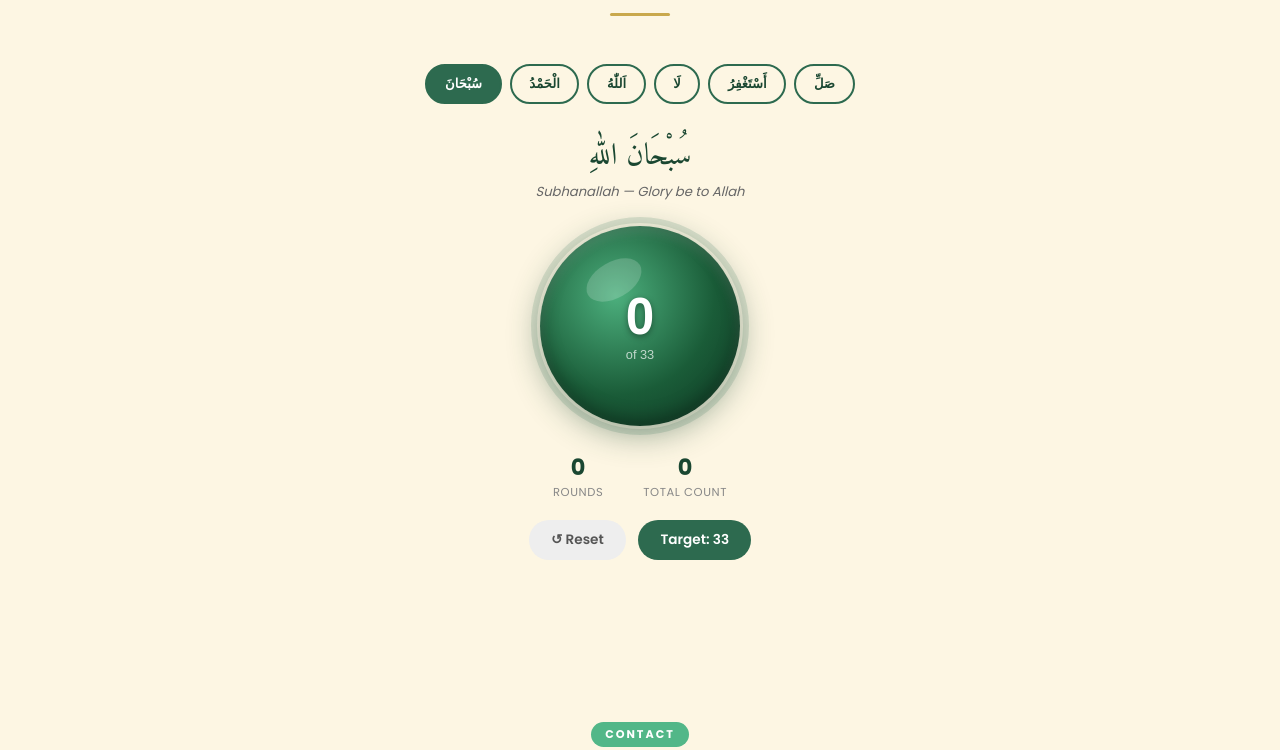
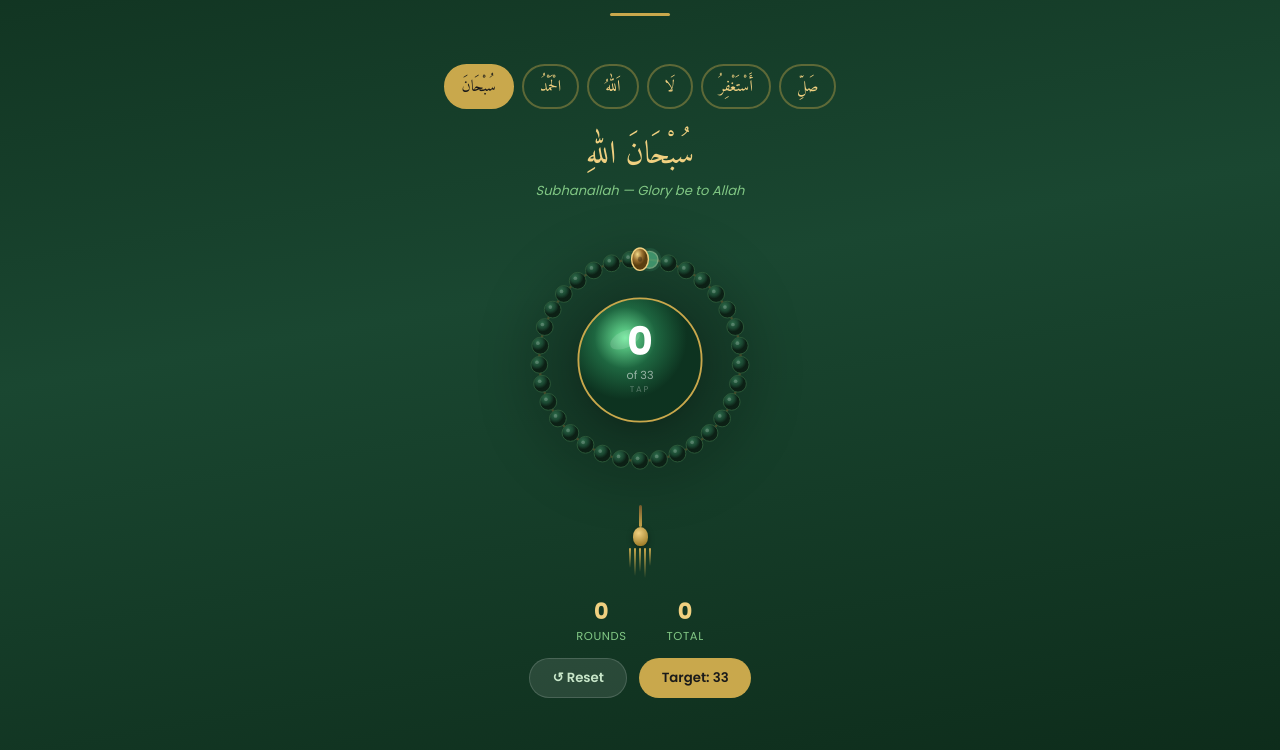
Before and after one commit to Ayazans077/husainiya-masjid-website, a plain HTML site: page index.html in a window 1280 px wide. Shown: the part 7977-8727 px from the top of the page. Drawn offline with Linux system fonts and the light colour scheme; no server answers; a web font is replaced by a local one.

Commit message:
Refactor tasbeeh styles and improve layout

```diff
--- a/index.html
+++ b/index.html
@@ -1088,125 +1088,65 @@
     .qibla-dua .arabic-dua { font-family: 'Amiri', serif; font-size: 1.2rem; color: var(--gold-light); display: block; margin-bottom: 0.4rem; }
 
     /* ── TASBEEH ── */
-    #tasbeeh { background: var(--cream); padding: 5rem 1.5rem; }
-    .tasbeeh-inner { max-width: 560px; margin: 0 auto; text-align: center; }
-
-    /* Dhikr selector tabs */
-    .tasbeeh-tabs {
-      display: flex; flex-wrap: wrap; justify-content: center; gap: 0.5rem;
-      margin-bottom: 2rem;
-    }
+    #tasbeeh { background: linear-gradient(170deg,#0d2b1a,#1a4731 50%,#0d2b1a); padding: 5rem 1.5rem; }
+    .tasbeeh-inner { max-width: 480px; margin: 0 auto; text-align: center; }
+
+    /* Dhikr tabs */
+    .tasbeeh-tabs { display:flex; flex-wrap:wrap; justify-content:center; gap:0.5rem; margin-bottom:1.5rem; }
     .tasbeeh-tab {
-      padding: 0.5rem 1.1rem; border-radius: 30px; border: 2px solid var(--green-mid);
-      background: transparent; color: var(--green-dark); font-size: 0.82rem;
-      font-weight: 600; cursor: pointer; transition: all 0.2s; font-family: 'Poppins', sans-serif;
-    }
-    .tasbeeh-tab.active {
-      background: var(--green-mid); color: #fff; border-color: var(--green-mid);
-    }
-    .tasbeeh-tab:hover:not(.active) { background: rgba(45,106,79,0.1); }
-
-    /* Big bead button */
-    .tasbeeh-bead-wrap { position: relative; margin: 0 auto 1.5rem; width: 200px; height: 200px; }
-    .tasbeeh-bead {
-      width: 200px; height: 200px; border-radius: 50%;
-      background: radial-gradient(circle at 38% 35%, #4caf7d, #1a5c38 55%, #0d3320);
-      box-shadow:
-        0 8px 32px rgba(26,71,49,0.45),
-        inset 0 -6px 18px rgba(0,0,0,0.3),
-        inset 0 6px 12px rgba(255,255,255,0.15);
-      border: none; cursor: pointer;
-      display: flex; align-items: center; justify-content: center;
-      flex-direction: column; gap: 0.3rem;
-      transition: transform 0.08s ease, box-shadow 0.08s ease;
-      position: relative; overflow: hidden;
-      -webkit-tap-highlight-color: transparent;
-      user-select: none;
-    }
-    .tasbeeh-bead::before {
-      content: '';
-      position: absolute; top: 18%; left: 22%;
-      width: 30%; height: 18%;
-      background: rgba(255,255,255,0.18);
-      border-radius: 50%;
-      transform: rotate(-30deg);
-    }
-    .tasbeeh-bead:active, .tasbeeh-bead.tapped {
-      transform: scale(0.93);
-      box-shadow: 0 3px 14px rgba(26,71,49,0.5), inset 0 -3px 10px rgba(0,0,0,0.35), inset 0 3px 8px rgba(255,255,255,0.1);
-    }
-    .tasbeeh-count-num {
-      font-size: 3.2rem; font-weight: 700; color: #fff; line-height: 1;
-      text-shadow: 0 2px 6px rgba(0,0,0,0.4);
-    }
-    .tasbeeh-count-of {
-      font-size: 0.8rem; color: rgba(255,255,255,0.7);
-    }
-
-    /* Ripple */
-    .tasbeeh-ripple {
-      position: absolute; border-radius: 50%;
-      background: rgba(255,255,255,0.25);
-      transform: scale(0); pointer-events: none;
-      animation: tb-ripple 0.5s ease-out forwards;
-    }
-    @keyframes tb-ripple {
-      to { transform: scale(4); opacity: 0; }
-    }
-
-    /* Progress ring */
-    .tasbeeh-ring-wrap {
-      position: absolute; inset: -12px; pointer-events: none;
-    }
-    .tasbeeh-ring-svg { width: 100%; height: 100%; transform: rotate(-90deg); }
-    .tasbeeh-ring-track { fill: none; stroke: rgba(45,106,79,0.15); stroke-width: 6; }
-    .tasbeeh-ring-fill  {
-      fill: none; stroke: var(--gold); stroke-width: 6;
-      stroke-linecap: round;
-      transition: stroke-dashoffset 0.3s ease;
-    }
-
-    /* Dhikr Arabic text */
-    .tasbeeh-dhikr-ar {
-      font-family: 'Amiri', serif; font-size: 1.9rem;
-      color: var(--green-dark); margin-bottom: 0.2rem; line-height: 1.4;
-    }
-    .tasbeeh-dhikr-en {
-      font-size: 0.82rem; color: #666; margin-bottom: 1.5rem; font-style: italic;
-    }
-
-    /* Total + controls */
-    .tasbeeh-totals {
-      display: flex; justify-content: center; gap: 2.5rem; margin: 1.2rem 0;
-    }
-    .tb-stat { text-align: center; }
-    .tb-stat .tb-val { font-size: 1.4rem; font-weight: 700; color: var(--green-dark); }
-    .tb-stat .tb-lbl { font-size: 0.72rem; color: #888; text-transform: uppercase; letter-spacing: 0.05em; }
-
-    .tasbeeh-controls {
-      display: flex; gap: 0.75rem; justify-content: center; margin-top: 1.2rem;
-    }
-    .tb-btn {
-      padding: 0.6rem 1.4rem; border-radius: 30px; border: none; cursor: pointer;
-      font-weight: 600; font-size: 0.85rem; transition: all 0.2s; font-family: 'Poppins', sans-serif;
-    }
-    .tb-btn-reset { background: #eee; color: #555; }
-    .tb-btn-reset:hover { background: #ddd; }
-    .tb-btn-target { background: var(--green-mid); color: #fff; }
-    .tb-btn-target:hover { background: var(--green-dark); }
-
-    /* Completion flash */
+      padding:0.4rem 1rem; border-radius:30px; border:2px solid rgba(201,168,76,0.4);
+      background:transparent; color:var(--gold-light); font-family:'Amiri',serif; font-size:1rem;
+      cursor:pointer; transition:all 0.2s;
+    }
+    .tasbeeh-tab.active { background:var(--gold); color:#1a1a1a; border-color:var(--gold); }
+    .tasbeeh-tab:hover:not(.active) { background:rgba(201,168,76,0.1); }
+
+    /* Dhikr text */
+    .tasbeeh-dhikr-ar { font-family:'Amiri',serif; font-size:2rem; color:var(--gold-light); margin:0.5rem 0 0.2rem; line-height:1.4; }
+    .tasbeeh-dhikr-en { font-size:0.82rem; color:#81c784; margin-bottom:1.2rem; font-style:italic; }
+
+    /* SVG ring wrap */
+    .tb-svg-wrap {
+      display:inline-block; cursor:pointer;
+      -webkit-tap-highlight-color:transparent; user-select:none;
+      filter: drop-shadow(0 8px 24px rgba(0,0,0,0.5));
+    }
+    .tb-svg-wrap:active #tb-centre { transform:scale(0.94); transform-origin:150px 150px; }
+    #tb-ring-svg { display:block; overflow:visible; }
+
+    /* Bead pulse for the next-to-count bead */
+    @keyframes tb-next-pulse { 0%,100%{opacity:1} 50%{opacity:0.5} }
+    .tb-next-bead { animation:tb-next-pulse 1.3s ease-in-out infinite; }
+
+    /* Tassel */
+    .tb-tassel { display:flex; flex-direction:column; align-items:center; margin-top:-2px; }
+    .tb-tassel-cord  { width:3px; height:22px; background:linear-gradient(#7a5c2e,#c9a84c); border-radius:2px; }
+    .tb-tassel-knot  { width:15px; height:19px; border-radius:50% 50% 45% 45%; background:radial-gradient(circle at 38% 32%, #f0d080, #8B6914); box-shadow:0 2px 6px rgba(0,0,0,0.4); }
+    .tb-tassel-fringe { display:flex; gap:3px; margin-top:2px; }
+    .tb-tassel-fringe span { display:block; width:2px; border-radius:1px; background:linear-gradient(#c9a84c,transparent); }
+
+    /* Stats */
+    .tasbeeh-totals { display:flex; justify-content:center; gap:2.5rem; margin:1rem 0 0.5rem; }
+    .tb-stat { text-align:center; }
+    .tb-stat .tb-val { font-size:1.4rem; font-weight:700; color:var(--gold-light); }
+    .tb-stat .tb-lbl { font-size:0.72rem; color:#81c784; text-transform:uppercase; letter-spacing:0.05em; }
+
+    /* Controls */
+    .tasbeeh-controls { display:flex; gap:0.75rem; justify-content:center; margin-top:0.8rem; }
+    .tb-btn { padding:0.55rem 1.4rem; border-radius:30px; border:none; cursor:pointer; font-weight:600; font-size:0.83rem; transition:all 0.2s; font-family:'Poppins',sans-serif; }
+    .tb-btn-reset  { background:rgba(255,255,255,0.1); color:#c8e6c9; border:1px solid rgba(255,255,255,0.15); }
+    .tb-btn-reset:hover  { background:rgba(255,255,255,0.18); }
+    .tb-btn-target { background:var(--gold); color:#1a1a1a; }
+    .tb-btn-target:hover { background:var(--gold-light); }
+
+    /* Completion banner */
     .tasbeeh-complete {
-      display: none; margin-top: 1rem;
-      padding: 0.8rem 1.5rem; border-radius: 12px;
-      background: linear-gradient(135deg, #1a5c38, #2d6a4f);
-      color: #fff; font-size: 0.9rem; animation: tb-pop 0.4s ease;
-    }
-    .tasbeeh-complete .tc-ar {
-      font-family: 'Amiri', serif; font-size: 1.3rem; display: block;
-      color: var(--gold-light); margin-bottom: 0.2rem;
-    }
-    @keyframes tb-pop { from { transform: scale(0.8); opacity: 0; } to { transform: scale(1); opacity: 1; } }
+      display:none; margin-top:1rem; padding:0.8rem 1.5rem; border-radius:12px;
+      background:linear-gradient(135deg,rgba(201,168,76,0.2),rgba(201,168,76,0.06));
+      border:1px solid rgba(201,168,76,0.4); color:#fff; font-size:0.9rem; animation:tb-pop 0.4s ease;
+    }
+    .tasbeeh-complete .tc-ar { font-family:'Amiri',serif; font-size:1.4rem; display:block; color:var(--gold-light); margin-bottom:0.2rem; }
+    @keyframes tb-pop { from{transform:scale(0.8);opacity:0;} to{transform:scale(1);opacity:1;} }
 
     /* ── FOOTER ── */
     footer { background: #0d2b1a; color: #a5d6a7; text-align: center; padding: 2.5rem 1.5rem; }
@@ -1744,37 +1684,85 @@
       <!-- Dhikr selector -->
       <div class="tasbeeh-tabs" id="tasbeeh-tabs"></div>
 
-      <!-- Arabic + translation -->
+      <!-- Arabic dhikr text -->
       <div class="tasbeeh-dhikr-ar" id="tb-dhikr-ar">سُبْحَانَ اللّٰهِ</div>
       <div class="tasbeeh-dhikr-en" id="tb-dhikr-en">Subhanallah — Glory be to Allah</div>
 
-      <!-- Bead / tap button -->
-      <div class="tasbeeh-bead-wrap">
-        <!-- Progress ring SVG -->
-        <div class="tasbeeh-ring-wrap">
-          <svg class="tasbeeh-ring-svg" viewBox="0 0 224 224">
-            <circle class="tasbeeh-ring-track" cx="112" cy="112" r="106"/>
-            <circle class="tasbeeh-ring-fill"  cx="112" cy="112" r="106"
-              id="tb-ring" stroke-dasharray="666" stroke-dashoffset="666"/>
-          </svg>
+      <!-- SVG bead ring — tap centre to count -->
+      <div class="tb-svg-wrap" id="tb-svg-wrap" onclick="tbTap()">
+        <svg id="tb-ring-svg" viewBox="0 0 300 300" width="280" height="280">
+          <defs>
+            <radialGradient id="tbg-centre" cx="38%" cy="32%">
+              <stop offset="0%"   stop-color="#6ee89a"/>
+              <stop offset="50%"  stop-color="#1e6640"/>
+              <stop offset="100%" stop-color="#0d3320"/>
+            </radialGradient>
+            <radialGradient id="tbg-on" cx="35%" cy="28%">
+              <stop offset="0%"   stop-color="#f8e090"/>
+              <stop offset="55%"  stop-color="#c9a84c"/>
+              <stop offset="100%" stop-color="#7a5010"/>
+            </radialGradient>
+            <radialGradient id="tbg-off" cx="35%" cy="28%">
+              <stop offset="0%"   stop-color="#2e6b4a"/>
+              <stop offset="60%"  stop-color="#1a4731"/>
+              <stop offset="100%" stop-color="#0c2015"/>
+            </radialGradient>
+            <radialGradient id="tbg-imam" cx="35%" cy="28%">
+              <stop offset="0%"   stop-color="#f0d888"/>
+              <stop offset="55%"  stop-color="#9a7030"/>
+              <stop offset="100%" stop-color="#5a3e10"/>
+            </radialGradient>
+            <filter id="tbf-glow">
+              <feGaussianBlur stdDeviation="2" result="b"/>
+              <feMerge><feMergeNode in="b"/><feMergeNode in="SourceGraphic"/></feMerge>
+            </filter>
+          </defs>
+
+          <!-- String -->
+          <circle cx="150" cy="150" r="108" fill="none" stroke="#7a5c2e" stroke-width="2.5" opacity="0.5"/>
+
+          <!-- Beads injected by JS -->
+          <g id="tb-beads-g"></g>
+
+          <!-- Imam bead (top marker) -->
+          <ellipse cx="150" cy="42" rx="9" ry="12" fill="url(#tbg-imam)" stroke="#f0d080" stroke-width="1.5"/>
+          <ellipse cx="150" cy="42" rx="2.2" ry="2.8" fill="rgba(0,0,0,0.3)"/>
+
+          <!-- Centre tap button -->
+          <circle id="tb-centre" cx="150" cy="150" r="66"
+            fill="url(#tbg-centre)" stroke="#c9a84c" stroke-width="2"
+            style="transition:transform 0.08s;"/>
+          <!-- Shine -->
+          <ellipse cx="134" cy="128" rx="17" ry="9" fill="rgba(255,255,255,0.13)" transform="rotate(-25,134,128)"/>
+
+          <!-- Count number -->
+          <text id="tb-num-text" x="150" y="145" text-anchor="middle"
+            fill="white" font-size="42" font-weight="700" font-family="Poppins,sans-serif"
+            style="pointer-events:none;">0</text>
+          <text id="tb-of-text" x="150" y="170" text-anchor="middle"
+            fill="rgba(255,255,255,0.55)" font-size="12" font-family="Poppins,sans-serif"
+            style="pointer-events:none;">of 33</text>
+          <text x="150" y="184" text-anchor="middle"
+            fill="rgba(255,255,255,0.3)" font-size="9" font-family="Poppins,sans-serif"
+            letter-spacing="2" style="pointer-events:none;">TAP</text>
+        </svg>
+      </div>
+
+      <!-- Tassel -->
+      <div class="tb-tassel">
+        <div class="tb-tassel-cord"></div>
+        <div class="tb-tassel-knot"></div>
+        <div class="tb-tassel-fringe">
+          <span style="height:20px"></span><span style="height:28px"></span>
+          <span style="height:24px"></span><span style="height:30px"></span>
+          <span style="height:18px"></span>
         </div>
-        <!-- The bead itself -->
-        <button class="tasbeeh-bead" id="tasbeeh-bead" onclick="tbTap(event)" aria-label="Tap to count">
-          <div class="tasbeeh-count-num" id="tb-num">0</div>
-          <div class="tasbeeh-count-of" id="tb-of">of 33</div>
-        </button>
       </div>
 
       <!-- Stats -->
       <div class="tasbeeh-totals">
-        <div class="tb-stat">
-          <div class="tb-val" id="tb-rounds">0</div>
-          <div class="tb-lbl">Rounds</div>
-        </div>
-        <div class="tb-stat">
-          <div class="tb-val" id="tb-total">0</div>
-          <div class="tb-lbl">Total Count</div>
-        </div>
+        <div class="tb-stat"><div class="tb-val" id="tb-rounds">0</div><div class="tb-lbl">Rounds</div></div>
+        <div class="tb-stat"><div class="tb-val" id="tb-total">0</div><div class="tb-lbl">Total</div></div>
       </div>
 
       <!-- Controls -->
@@ -1783,7 +1771,7 @@
         <button class="tb-btn tb-btn-target" onclick="tbCycleTarget()" id="tb-target-btn">Target: 33</button>
       </div>
 
-      <!-- Completion message -->
+      <!-- Completion banner -->
       <div class="tasbeeh-complete" id="tb-complete">
         <span class="tc-ar">مَاشَاءَ اللّٰهُ</span>
         MashaAllah! One round complete 🌟
@@ -2581,125 +2569,145 @@
 }
 
 // ═══════════════════════════════════════════════════════════
-//  DIGITAL TASBEEH
+//  DIGITAL TASBEEH — tap to count, SVG bead ring
 // ═══════════════════════════════════════════════════════════
 const DHIKR_LIST = [
-  { ar: 'سُبْحَانَ اللّٰهِ',         en: 'Subhanallah — Glory be to Allah',          color: '#2d6a4f' },
-  { ar: 'الْحَمْدُ لِلّٰهِ',          en: 'Alhamdulillah — All praise be to Allah',   color: '#1a5c38' },
-  { ar: 'اَللّٰهُ اَكْبَرُ',          en: 'Allahu Akbar — Allah is the Greatest',      color: '#0d3320' },
-  { ar: 'لَا إِلٰهَ إِلَّا اللّٰهُ',  en: 'La ilaha illallah — There is no god but Allah', color: '#2d4a6a' },
-  { ar: 'أَسْتَغْفِرُ اللّٰهَ',       en: 'Astaghfirullah — I seek forgiveness',      color: '#5c3a1e' },
-  { ar: 'صَلِّ عَلَى النَّبِيِّ',     en: 'Salawat — Send blessings on the Prophet', color: '#4a2d6a' },
+  { ar:'سُبْحَانَ اللّٰهِ',         en:'Subhanallah — Glory be to Allah' },
+  { ar:'الْحَمْدُ لِلّٰهِ',          en:'Alhamdulillah — All praise be to Allah' },
+  { ar:'اَللّٰهُ اَكْبَرُ',          en:'Allahu Akbar — Allah is the Greatest' },
+  { ar:'لَا إِلٰهَ إِلَّا اللّٰهُ', en:'La ilaha illallah — No god but Allah' },
+  { ar:'أَسْتَغْفِرُ اللّٰهَ',       en:'Astaghfirullah — I seek forgiveness' },
+  { ar:'صَلِّ عَلَى النَّبِيِّ',     en:'Salawat — Blessings on the Prophet ﷺ' },
 ];
-
 const TB_TARGETS = [33, 99, 100];
-let tbCount     = 0;
-let tbRounds    = 0;
-let tbTotal     = 0;
-let tbTargetIdx = 0;
-let tbDhikrIdx  = 0;
-
-const CIRCUMFERENCE = 2 * Math.PI * 106; // ~666
-
+const TB_SVG_NS  = 'http://www.w3.org/2000/svg';
+const TB_CX = 150, TB_CY = 150, TB_R = 108;
+
+let tbCount=0, tbRounds=0, tbTotal=0, tbTargetIdx=0, tbDhikrIdx=0;
+let tbBeadEls = [];
+
+// ── Build dhikr tabs ───────────────────────────────────────
 function tbInit() {
   const tabs = document.getElementById('tasbeeh-tabs');
-  DHIKR_LIST.forEach((d, i) => {
+  DHIKR_LIST.forEach((d,i) => {
     const btn = document.createElement('button');
-    btn.className = 'tasbeeh-tab' + (i === 0 ? ' active' : '');
-    btn.textContent = d.ar.split(' ')[0]; // short label
-    btn.onclick = () => tbSelectDhikr(i);
+    btn.className = 'tasbeeh-tab'+(i===0?' active':'');
+    btn.textContent = d.ar.split(' ')[0];
+    btn.onclick = e => { e.stopPropagation(); tbSelectDhikr(i); };
     tabs.appendChild(btn);
   });
-  tbUpdateRing();
-}
-
+  tbBuildBeads(TB_TARGETS[0]);
+}
+
+// ── Draw N beads around the SVG ring ──────────────────────
+function tbBuildBeads(n) {
+  const g = document.getElementById('tb-beads-g');
+  g.innerHTML = '';
+  tbBeadEls = [];
+  const r = n<=33 ? 9 : (n<=99 ? 5 : 4.5);
+  for (let i=0; i<n; i++) {
+    const angle = ((i+0.5)/n)*2*Math.PI - Math.PI/2;
+    const x = TB_CX + TB_R*Math.cos(angle);
+    const y = TB_CY + TB_R*Math.sin(angle);
+    // Glow halo
+    const halo = document.createElementNS(TB_SVG_NS,'circle');
+    halo.setAttribute('cx',x); halo.setAttribute('cy',y); halo.setAttribute('r',r+3.5);
+    halo.setAttribute('fill','rgba(201,168,76,0)');
+    g.appendChild(halo);
+    // Main bead
+    const c = document.createElementNS(TB_SVG_NS,'circle');
+    c.setAttribute('cx',x); c.setAttribute('cy',y); c.setAttribute('r',r);
+    c.setAttribute('fill','url(#tbg-off)'); c.setAttribute('stroke','#2d5a3a'); c.setAttribute('stroke-width','1');
+    g.appendChild(c);
+    // Shine
+    const sh = document.createElementNS(TB_SVG_NS,'circle');
+    sh.setAttribute('cx',x-r*0.28); sh.setAttribute('cy',y-r*0.3); sh.setAttribute('r',r*0.22);
+    sh.setAttribute('fill','rgba(255,255,255,0.2)'); sh.setAttribute('pointer-events','none');
+    g.appendChild(sh);
+    tbBeadEls.push({c, halo});
+  }
+  tbRefreshBeads();
+  tbRefreshText();
+}
+
+// ── Paint beads gold/dim/next ──────────────────────────────
+function tbRefreshBeads() {
+  tbBeadEls.forEach(({c,halo},i) => {
+    c.classList.remove('tb-next-bead');
+    if (i < tbCount) {
+      c.setAttribute('fill','url(#tbg-on)'); c.setAttribute('stroke','#f0d080'); c.setAttribute('stroke-width','1.5');
+      c.setAttribute('filter','url(#tbf-glow)'); halo.setAttribute('fill','rgba(201,168,76,0.2)');
+    } else if (i===tbCount) {
+      c.setAttribute('fill','#52b788'); c.setAttribute('stroke','#a5d6a7'); c.setAttribute('stroke-width','1.5');
+      c.removeAttribute('filter'); halo.setAttribute('fill','rgba(82,183,136,0.15)');
+      c.classList.add('tb-next-bead');
+    } else {
+      c.setAttribute('fill','url(#tbg-off)'); c.setAttribute('stroke','#2d5a3a'); c.setAttribute('stroke-width','1');
+      c.removeAttribute('filter'); halo.setAttribute('fill','rgba(201,168,76,0)');
+    }
+  });
+}
+
+// ── Update centre text & stats ─────────────────────────────
+function tbRefreshText() {
+  const n = TB_TARGETS[tbTargetIdx];
+  document.getElementById('tb-num-text').textContent = tbCount;
+  document.getElementById('tb-of-text').textContent  = 'of '+n;
+  document.getElementById('tb-total').textContent    = tbTotal;
+  document.getElementById('tb-rounds').textContent   = tbRounds;
+  document.getElementById('tb-target-btn').textContent = 'Target: '+n;
+}
+
+// ── Tap handler ────────────────────────────────────────────
+let tbCooldown = false;
+function tbTap() {
+  if (tbCooldown) return;
+  tbCooldown = true;
+  setTimeout(()=>tbCooldown=false, 70);
+
+  tbCount++; tbTotal++;
+  if (navigator.vibrate) navigator.vibrate(16);
+  tbRefreshBeads(); tbRefreshText();
+
+  const n = TB_TARGETS[tbTargetIdx];
+  if (tbCount >= n) {
+    tbRounds++; tbCount=0;
+    tbRefreshBeads(); tbRefreshText();
+    const comp = document.getElementById('tb-complete');
+    comp.style.display='block';
+    setTimeout(()=>comp.style.display='none', 2800);
+  }
+}
+
+// ── Switch dhikr ───────────────────────────────────────────
 function tbSelectDhikr(idx) {
-  tbDhikrIdx = idx;
-  document.querySelectorAll('.tasbeeh-tab').forEach((t, i) => {
-    t.classList.toggle('active', i === idx);
-  });
+  tbDhikrIdx=idx;
+  document.querySelectorAll('.tasbeeh-tab').forEach((t,i)=>t.classList.toggle('active',i===idx));
   document.getElementById('tb-dhikr-ar').textContent = DHIKR_LIST[idx].ar;
   document.getElementById('tb-dhikr-en').textContent = DHIKR_LIST[idx].en;
-  document.getElementById('tb-complete').style.display = 'none';
-  tbReset(false); // reset count but keep total across dhikrs
-}
-
-function tbTap(evt) {
-  const bead = document.getElementById('tasbeeh-bead');
-  // Ripple effect
-  const rect = bead.getBoundingClientRect();
-  const cx = (evt.clientX || rect.left + rect.width/2) - rect.left;
-  const cy = (evt.clientY || rect.top  + rect.height/2) - rect.top;
-  const ripple = document.createElement('span');
-  ripple.className = 'tasbeeh-ripple';
-  ripple.style.cssText = `left:${cx}px;top:${cy}px;width:60px;height:60px;margin-left:-30px;margin-top:-30px;`;
-  bead.appendChild(ripple);
-  setTimeout(() => ripple.remove(), 520);
-
-  // Tap animation
-  bead.classList.add('tapped');
-  setTimeout(() => bead.classList.remove('tapped'), 100);
-
-  // Count
-  tbCount++;
-  tbTotal++;
-  const target = TB_TARGETS[tbTargetIdx];
-
-  document.getElementById('tb-num').textContent = tbCount;
-  document.getElementById('tb-total').textContent = tbTotal;
-
-  // Vibrate
-  if (navigator.vibrate) navigator.vibrate(18);
-
-  tbUpdateRing();
-
-  if (tbCount >= target) {
-    tbRounds++;
-    document.getElementById('tb-rounds').textContent = tbRounds;
-    tbCount = 0;
-    document.getElementById('tb-num').textContent = 0;
-    tbUpdateRing();
-    // Show completion flash
-    const comp = document.getElementById('tb-complete');
-    comp.style.display = 'block';
-    setTimeout(() => { comp.style.display = 'none'; }, 2800);
-  }
-}
-
-function tbUpdateRing() {
-  const target = TB_TARGETS[tbTargetIdx];
-  const progress = Math.min(tbCount / target, 1);
-  const offset = CIRCUMFERENCE * (1 - progress);
-  document.getElementById('tb-ring').style.strokeDashoffset = offset;
-  document.getElementById('tb-of').textContent = `of ${target}`;
-}
-
-function tbReset(resetTotal = true) {
-  tbCount = 0;
-  tbRounds = 0;
-  if (resetTotal) tbTotal = 0;
-  document.getElementById('tb-num').textContent = 0;
-  document.getElementById('tb-rounds').textContent = 0;
-  if (resetTotal) document.getElementById('tb-total').textContent = 0;
-  document.getElementById('tb-complete').style.display = 'none';
-  tbUpdateRing();
-}
-
+  document.getElementById('tb-complete').style.display='none';
+  tbCount=0; tbRounds=0; tbRefreshBeads(); tbRefreshText();
+}
+
+// ── Cycle target 33→99→100 ─────────────────────────────────
 function tbCycleTarget() {
-  tbTargetIdx = (tbTargetIdx + 1) % TB_TARGETS.length;
-  const target = TB_TARGETS[tbTargetIdx];
-  document.getElementById('tb-target-btn').textContent = `Target: ${target}`;
-  tbCount = 0;
-  document.getElementById('tb-num').textContent = 0;
-  tbUpdateRing();
-}
-
-// Keyboard shortcut: Space bar taps tasbeeh when section visible
-document.addEventListener('keydown', e => {
-  if (e.code === 'Space' && document.getElementById('tasbeeh').getBoundingClientRect().top < window.innerHeight && document.getElementById('tasbeeh').getBoundingClientRect().bottom > 0) {
-    e.preventDefault();
-    tbTap({ clientX: null, clientY: null });
-  }
+  tbTargetIdx=(tbTargetIdx+1)%TB_TARGETS.length;
+  tbCount=0; tbRounds=0;
+  tbBuildBeads(TB_TARGETS[tbTargetIdx]);
+}
+
+// ── Reset ──────────────────────────────────────────────────
+function tbReset(full=true) {
+  tbCount=0; tbRounds=0;
+  if(full){tbTotal=0;}
+  tbRefreshBeads(); tbRefreshText();
+  document.getElementById('tb-complete').style.display='none';
+}
+
+// Spacebar shortcut
+document.addEventListener('keydown', e=>{
+  const s=document.getElementById('tasbeeh'); const r=s.getBoundingClientRect();
+  if(e.code==='Space'&&r.top<window.innerHeight&&r.bottom>0){e.preventDefault();tbTap();}
 });
 
 tbInit();
```
